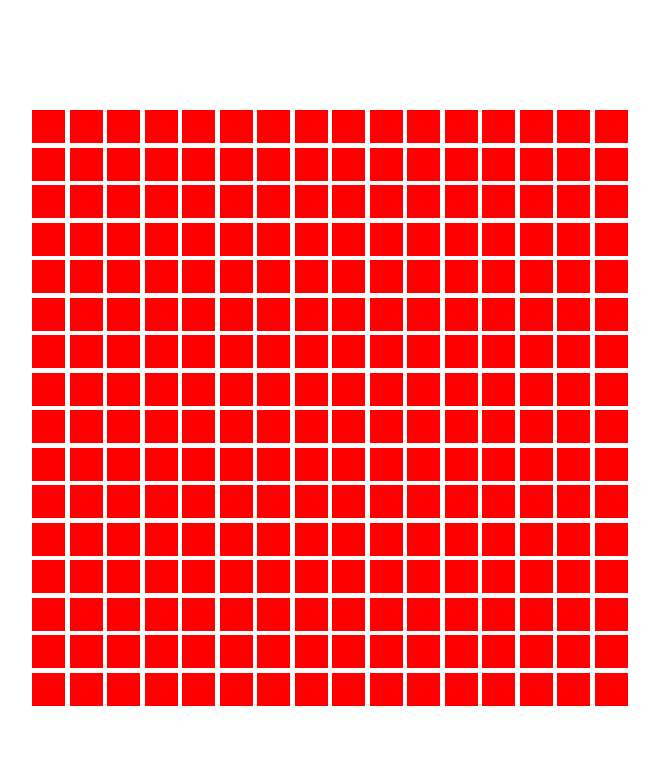
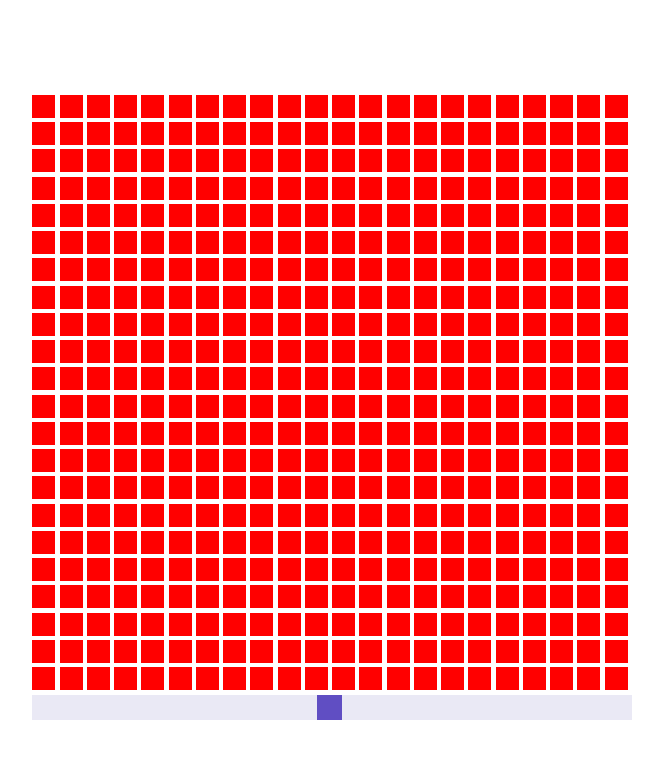
Before and after one commit to lindestad/odin-etch-a-sketch, a plain HTML site: page index.html in a window 1280 px wide. Shown: the whole page, without its empty margins (310-973 px from the left). Drawn offline with Linux system fonts and the light colour scheme.

Commit message:
Feature: Dynamic pixel resizing with a slider

```diff
--- a/index.html
+++ b/index.html
@@ -1,17 +1,25 @@
 <!DOCTYPE html>
 <html lang="en">
-<head>
-    <meta charset="UTF-8">
-    <meta name="viewport" content="width=device-width, initial-scale=1.0">
+  <head>
+    <meta charset="UTF-8" />
+    <meta name="viewport" content="width=device-width, initial-scale=1.0" />
     <title>Etch a sketch</title>
-    <link rel="stylesheet" href="style.css">
+    <link rel="stylesheet" href="style.css" />
     <script src="script.js" defer></script>
-</head>
-<body>
+  </head>
+  <body>
     <div class="main">
-        <div id="sketch-container">
-
-        </div>
+      <div id="sketch-container"></div>
+      <div class="slidecontainer">
+        <input
+          type="range"
+          min="1"
+          max="100"
+          value="50"
+          class="slider"
+          id="myRange"
+        />
+      </div>
     </div>
-</body>
+  </body>
 </html>
--- a/script.js
+++ b/script.js
@@ -4,15 +4,15 @@ const GAP = 2;
 const SKETCH_WIDTH = 600;
 
 const sketchContainer = document.getElementById("sketch-container");
-sketchContainer.style.width = SKETCH_WIDTH + 'px';
-sketchContainer.style.height = SKETCH_WIDTH + 'px';
+sketchContainer.style.width = SKETCH_WIDTH + "px";
+sketchContainer.style.height = SKETCH_WIDTH + "px";
 
-function createPixel(width=20) {
+function createPixel(width = 20) {
   const pixel = document.createElement("div");
   pixel.style.width = width + "px";
   pixel.style.height = width + "px";
   pixel.style.backgroundColor = "red";
-  pixel.style.margin = GAP + 'px';
+  pixel.style.margin = GAP + "px";
   pixel.className = "pixel";
   pixel.addEventListener("mouseover", () => {
     pixel.style.backgroundColor = "blue";
@@ -45,22 +45,37 @@ function createPixel(width=20) {
   return pixel;
 }
 
-function calculatePixelSize(containerWidth, nPixelsPerRow, gap=1) {
-    const pixelWidth = Math.floor(containerWidth/nPixelsPerRow)-(gap*2);
-    return pixelWidth;
+function calculatePixelSize(containerWidth, nPixelsPerRow, gap = 1) {
+  const pixelWidth = Math.floor(containerWidth / nPixelsPerRow) - gap * 2;
+  return pixelWidth;
 }
 
 function initializeSketchScreen(container, nPixelsPerRow) {
+  container.replaceChildren();
   for (let y = 0; y < nPixelsPerRow; y++) {
     let pixelRow = document.createElement("div");
-    pixelRow.className = 'pixel-row'
-    pixelRow.style.width = SKETCH_WIDTH + 'px';
+    pixelRow.className = "pixel-row";
+    pixelRow.style.width = SKETCH_WIDTH + "px";
     for (let x = 0; x < nPixelsPerRow; x++) {
-      pixelRow.appendChild(createPixel(calculatePixelSize(SKETCH_WIDTH, nPixelsPerRow, GAP)));
+      pixelRow.appendChild(
+        createPixel(calculatePixelSize(SKETCH_WIDTH, nPixelsPerRow, GAP))
+      );
     }
     container.appendChild(pixelRow);
   }
   return;
 }
 
-initializeSketchScreen(sketchContainer, 16);
+initializeSketchScreen(sketchContainer, 22);
+
+const slider = document.getElementById("myRange");
+slider.oninput = function () {
+  initializeSketchScreen(sketchContainer, this.value);
+};
+var output = document.getElementById("demo");
+output.innerHTML = slider.value; // Display the default slider value
+
+// Update the current slider value (each time you drag the slider handle)
+slider.oninput = function () {
+  output.innerHTML = this.value;
+};
--- a/style.css
+++ b/style.css
@@ -19,3 +19,40 @@
     flex-direction: row;
     justify-content: space-evenly;
 }
+
+.slidecontainer {
+    width: 600px;
+}
+
+.slider {
+    -webkit-appearance: none;
+    appearance: none;
+    width: 100%;
+    height: 25px;
+    background: #e2e0f1;
+    outline: none;
+    opacity: 0.7;
+    -webkit-transition: .2s;
+    transition: opacity .2s;
+}
+
+.slider:hover {
+    opacity: 1;
+}
+
+/* The slider handle (use -webkit- (Chrome, Opera, Safari, Edge) and -moz- (Firefox) to override default look) */
+.slider::-webkit-slider-thumb {
+    -webkit-appearance: none;
+    appearance: none;
+    width: 25px;
+    height: 25px;
+    background: #1d04aa;
+    cursor: pointer;
+}
+
+.slider::-moz-range-thumb {
+    width: 25px;
+    height: 25px;
+    background: #1d04aa;
+    cursor: pointer;
+}
```
